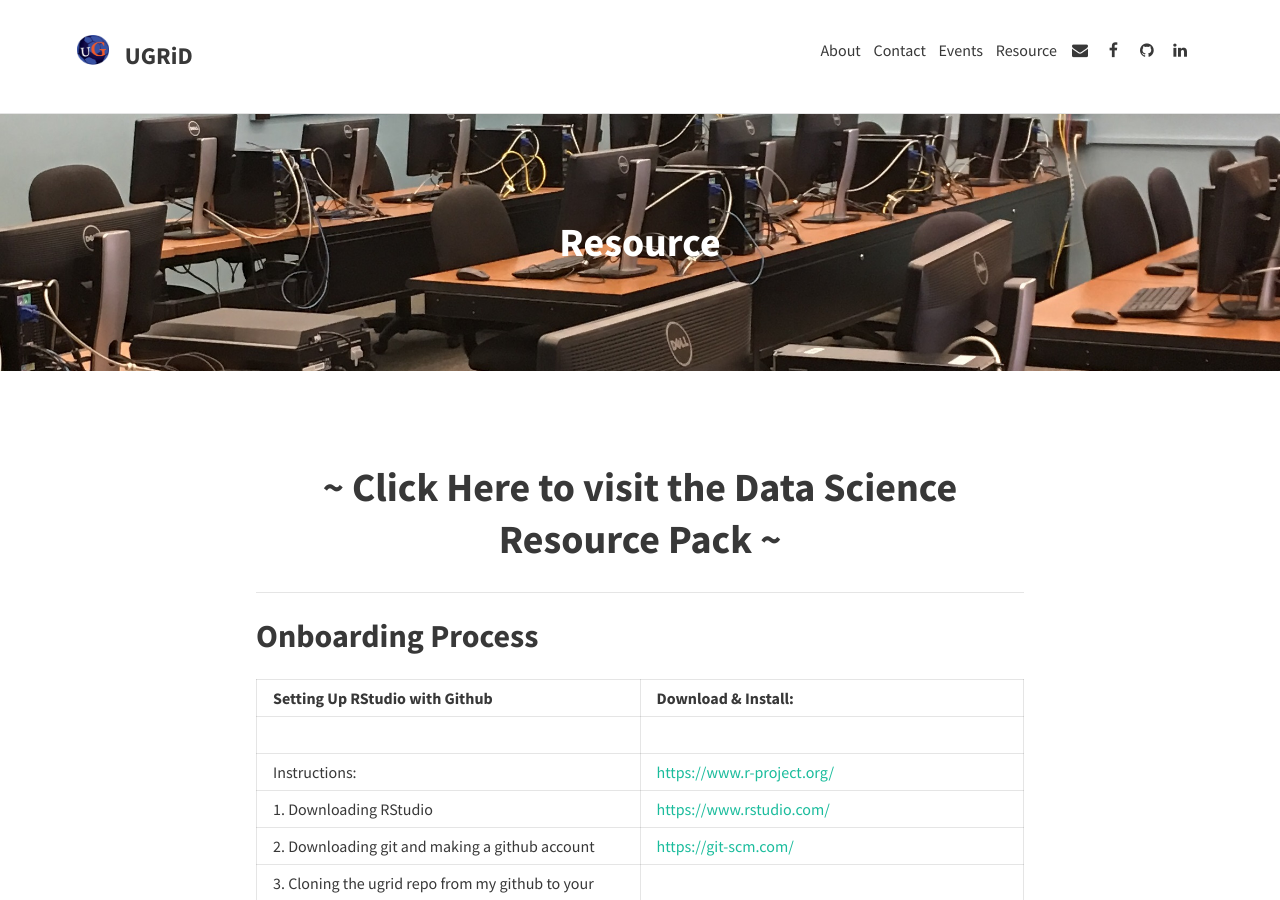
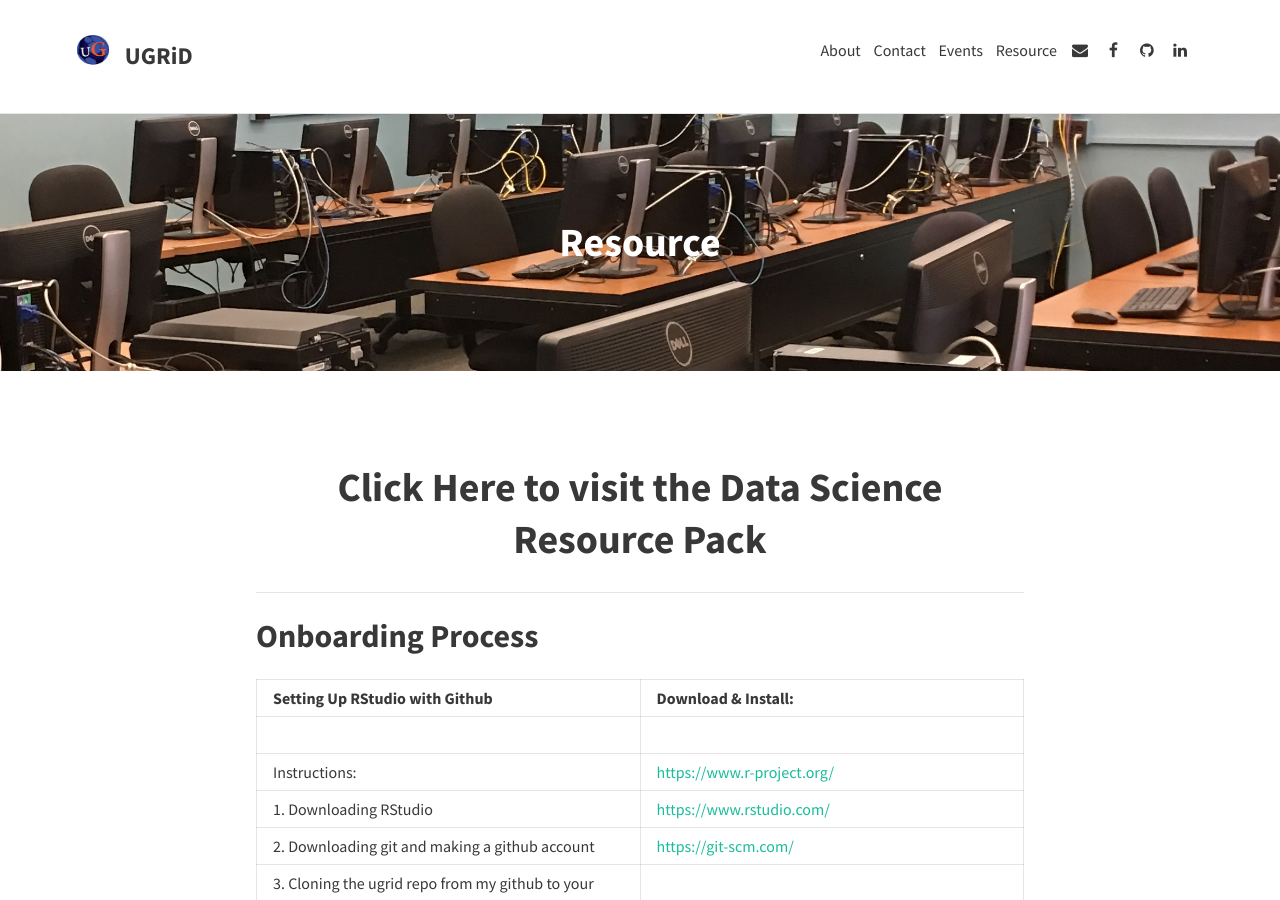
Before and after one commit to sketchplatform/ugriders.github.io, a Jekyll site: the page built from resource.md, in a window 1280 px wide and 900 px high. Built offline with Jekyll 4.4.1, drawn with Linux system fonts in a browser that asks for light colours; nearby versions of some CDN libraries.

```diff
--- a/resource.md
+++ b/resource.md
@@ -5,7 +5,7 @@ permalink: /resource/
 feature-img: "img/landscape2.jpeg"
 ---
 
-<center><h1><a href="https://docs.google.com/document/d/1ybqfYYISGWTvPbdcLfyf95g8Sx3HmcP7qFnsJLpAnOw/edit">~ Click Here to visit the Data Science Resource Pack ~</a></h1></center>
+<center><h1><a href="https://docs.google.com/document/d/1ybqfYYISGWTvPbdcLfyf95g8Sx3HmcP7qFnsJLpAnOw/edit">Click Here to visit the Data Science Resource Pack</a></h1></center>
 
 -----
 
```
